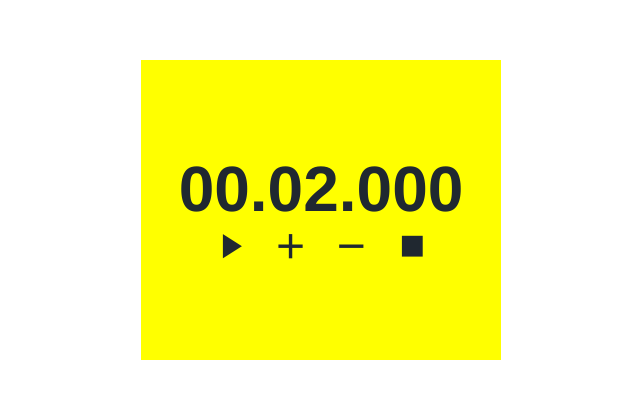
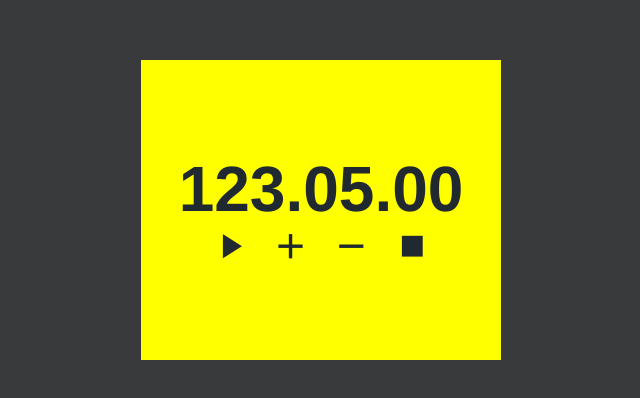
Before and after one commit to strhrt/timer, a Vue app: page / in a window 1280 px wide. Shown: the part 190-588 px from the top of the page, without its empty margins (319-959 px from the left). Built offline with nearby package versions, Linux system fonts and the light colour scheme.

Commit message:
fix: correct duration for interval

```diff
--- a/src/App.vue
+++ b/src/App.vue
@@ -1,7 +1,13 @@
 <template>
   <div id="app">
     <div class="timer">
-      <div class="timer__time">{{ humanMinutes }}.{{ humanSeconds }}.{{ humanMilliseconds }}</div>
+      <div class="timer__time">
+        <p id="min">{{ humanMinutes }}</p>
+        .
+        <p id="sec">{{ humanSeconds }}</p>
+        .
+        <p id="milli">{{ humanMilliseconds }}</p>
+      </div>
       <div class="timer__buttons">
         <i v-if="isStarted" class="material-icons" @click="pauseTimer">pause</i>
         <i v-else class="material-icons" @click="startTimer">play_arrow</i>
@@ -18,10 +24,9 @@ export default {
     return {
       timer: null,
       isStarted: false,
-      minutes: 0,
-      seconds: 2,
+      minutes: 123,
+      seconds: 5,
       milliseconds: 0
-      // duration: 70009
     }
   },
   computed: {
@@ -32,8 +37,8 @@ export default {
       return this.seconds < 10 ? `0${this.seconds}` : this.seconds
     },
     humanMilliseconds() {
-      if (this.milliseconds < 10) return `00${this.milliseconds}`
-      if (this.milliseconds < 100) return `0${this.milliseconds}`
+      if (this.milliseconds < 10) return `0${this.milliseconds}`
+      if (this.milliseconds >= 100) return Math.floor(this.milliseconds / 10)
       return this.milliseconds
     },
     duration() {
@@ -53,25 +58,19 @@ export default {
     startTimer() {
       console.log('start')
       let time = this.duration
-
+      if (!time) return
       this.isStarted = true
-      console.log(this.duration)
 
       this.timer = setInterval(() => {
-        console.log(time)
-
-        time -= 11
+        time -= 10
         this.minutes = Math.floor(time / 60000)
         this.seconds = Math.floor((time / 1000) % 60)
         this.milliseconds = Math.round(time % 1000)
-        if (time < 11) {
+        if (time < 10) {
           this.stopTimer()
         }
-      }, 11)
+      }, 10)
     },
-    // setTime() {
-    //   console.log('test')
-    // },
     addMinute() {
       console.log('plus')
     },
@@ -96,6 +95,8 @@ export default {
   font-family: Avenir, Helvetica, Arial, sans-serif;
   font-weight: bold;
   color: #202830;
+  background-color: #383a3b;
+
   display: flex;
   flex-flow: row nowrap;
   align-items: center;
@@ -113,6 +114,7 @@ export default {
   justify-content: center;
   &__time {
     font-size: 4rem;
+    display: flex; //temporary
   }
   &__buttons {
     display: flex;
```
